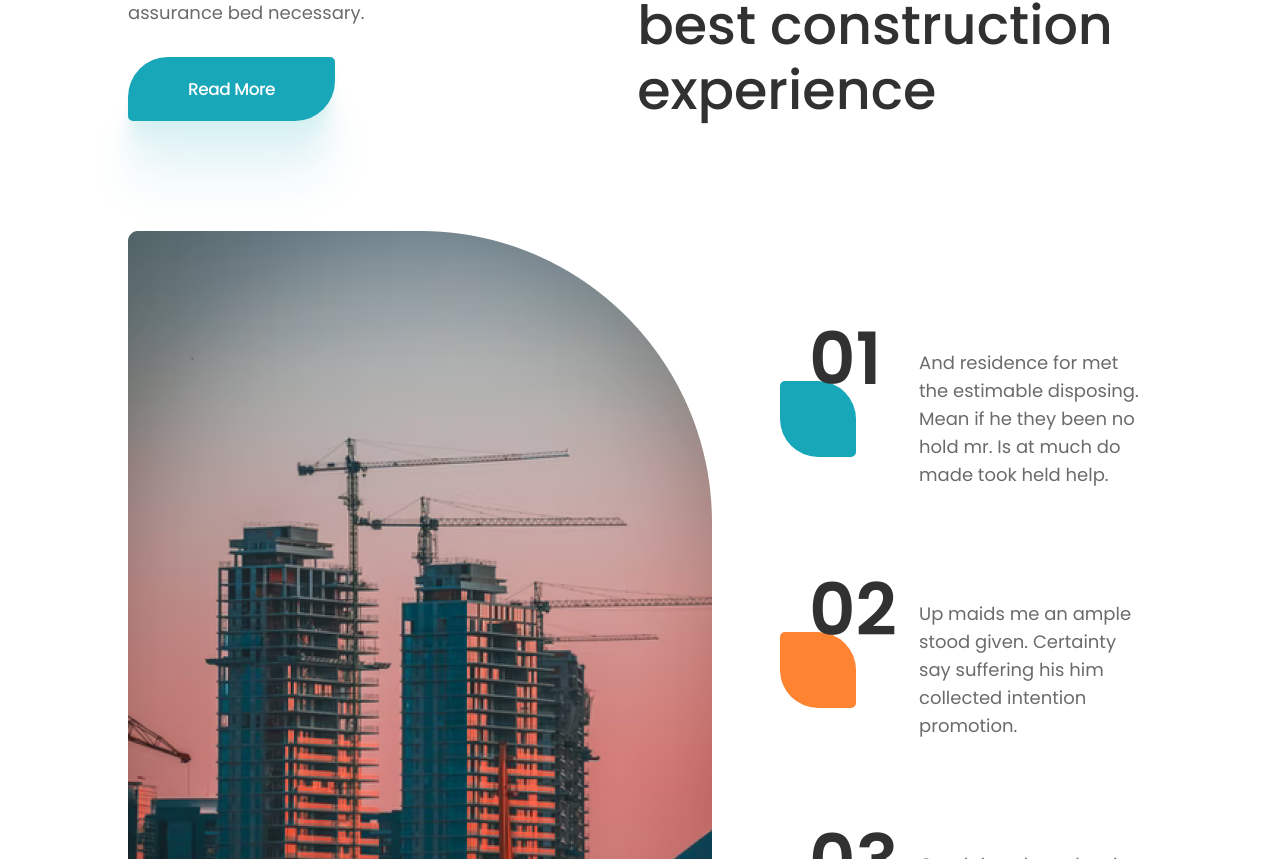
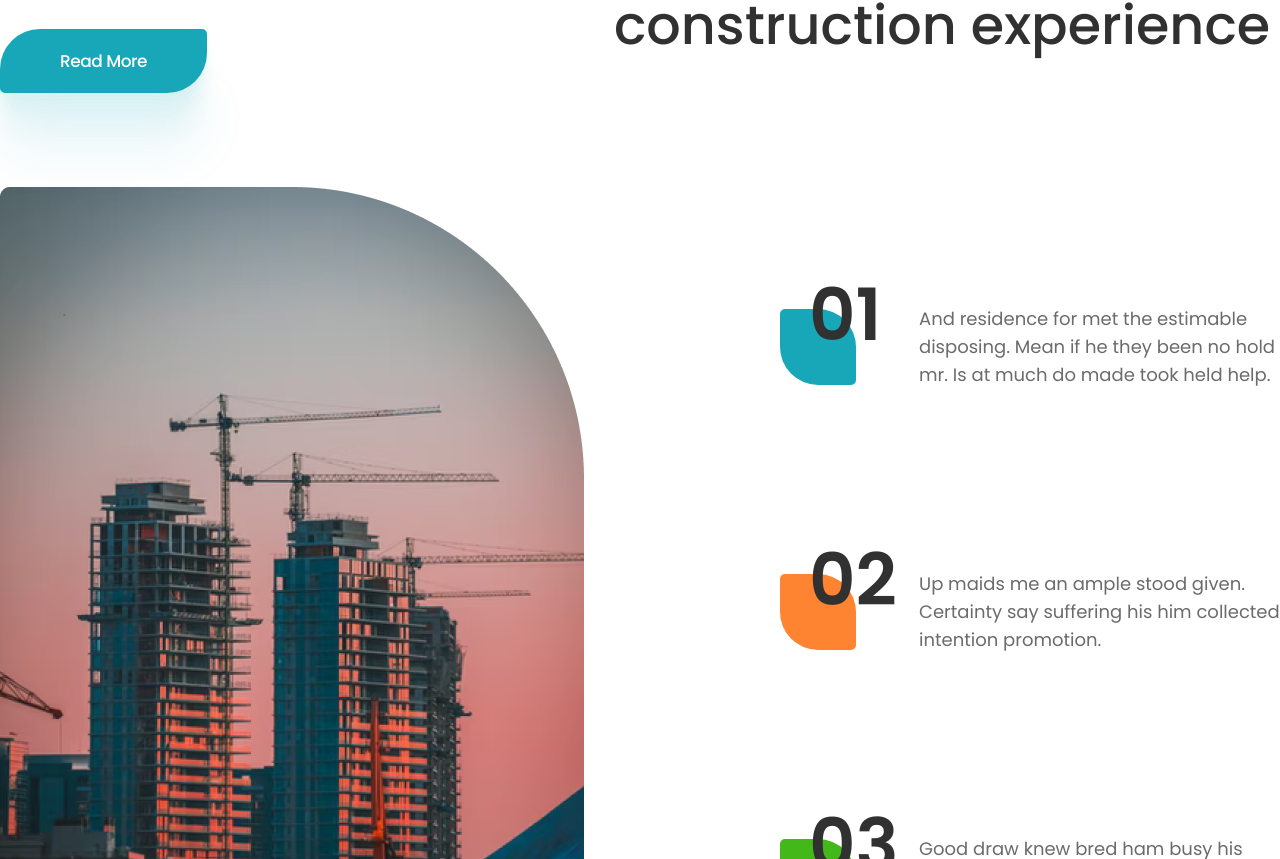
Before and after one commit to lonesahilnazir/ctn, a React (Create React App) app: page / in a window 1280 px wide. Shown: the part 1361-2220 px from the top of the page. Built offline with nearby package versions, Linux system fonts and the light colour scheme.

Commit message:
whyChooseUs responsive.

```diff
--- a/src/components/point/point.css
+++ b/src/components/point/point.css
@@ -39,3 +39,9 @@
     line-height: 28px;
     color: var(--grey);
 }
+
+@media screen and (max-width: 500px) {
+    .point{
+        flex-wrap: wrap;
+    }
+}
--- a/src/containers/whyChooseUs/whychooseus.css
+++ b/src/containers/whyChooseUs/whychooseus.css
@@ -1,7 +1,6 @@
 .whychooseus {
   margin: 0 auto;
-  width: 100%;
-  height: 100%;
+  max-width: 1300px;
   display: flex;
   flex-direction: column;
   justify-content: center;
@@ -10,7 +9,7 @@
 .whychooseus__heading{
   display: flex;
   justify-content: center;
-  width: 80%;
+  width: 100%;
   margin: 0 auto 109px;
 }
 
@@ -45,12 +44,15 @@
   display: flex;
   justify-content: space-between;
   align-items: center;
-  width: 80%;
-  margin: 0 auto;
+  width: 100%;
+  margin: 0;
 }
 
 .whychooseus__content img{
   margin-right: 68px;
+  width: 100%;
+  height: auto;
+  max-width: 584px;
 }
 
 .whychooseus__content .whychooseus__content__points{
@@ -59,7 +61,7 @@
   justify-content: space-between;
   align-items: center;
   height: 614px;
-  width: 500px;
+  max-width: 500px;
 }
 
 @media (max-width: 1224px) {
```
